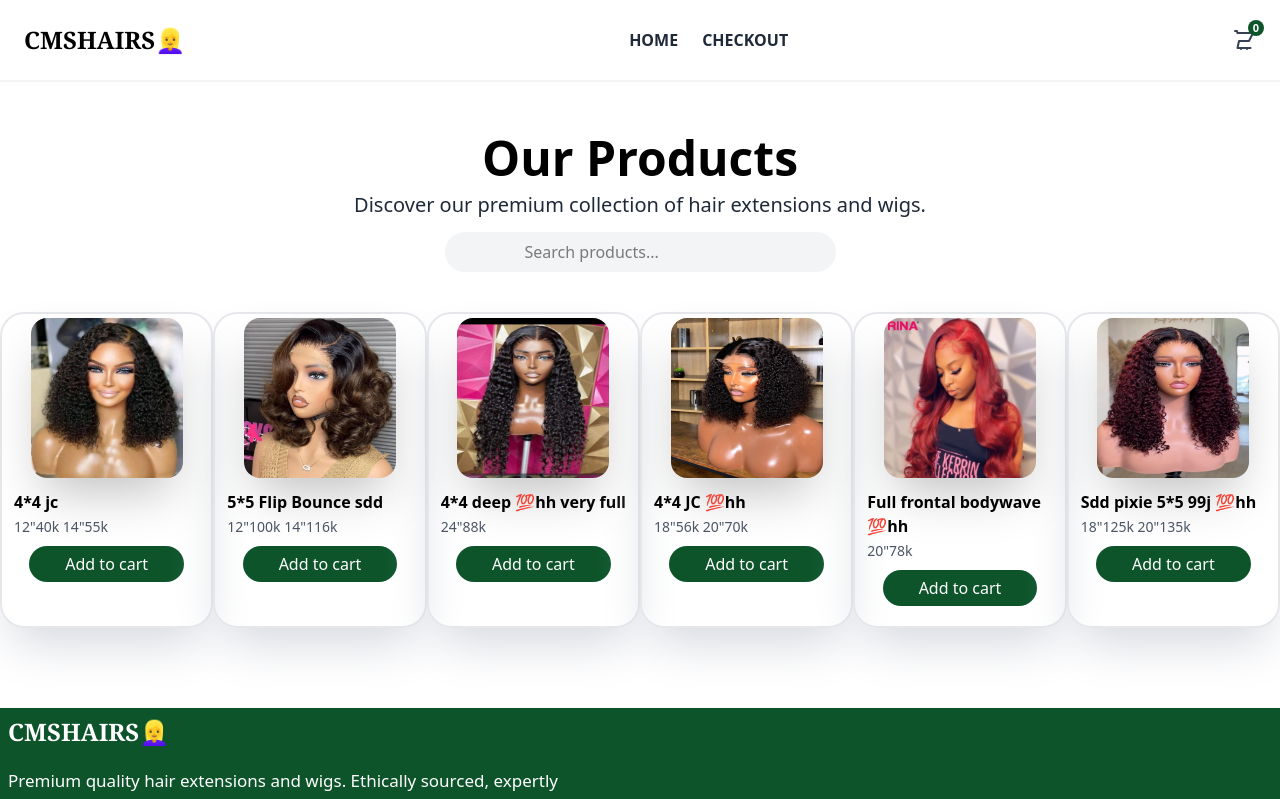
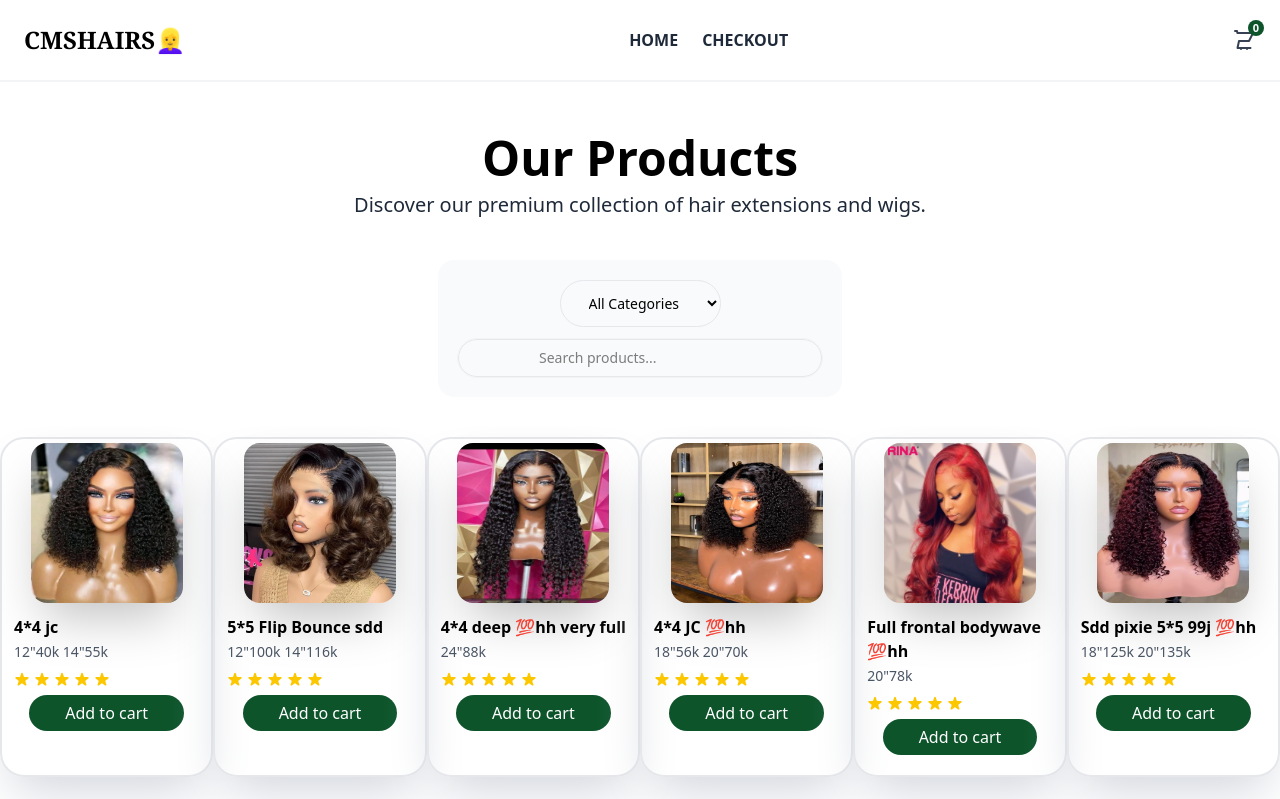
Before and after one commit to Taiwodaniel3116/Cmshairs, a React (Vite) app: page /products in a window 1280 px wide. Shown: the top 799 px of the page. Built offline with nearby package versions, Linux system fonts and the light colour scheme.

Commit message:
Added category filter logic, and star rating

```diff
--- a/src/components/Hero.jsx
+++ b/src/components/Hero.jsx
@@ -2,7 +2,7 @@ import { Link } from "react-router-dom";
 import useScrollFadeIn from "../hooks/useScrollFadeIn";
 
 const Hero = () => {
-    const {ref, isVisible} = useScrollFadeIn();
+  const { ref, isVisible } = useScrollFadeIn();
 
   return (
     <>
@@ -24,8 +24,13 @@ const Hero = () => {
           Transform your look with our luxurious collection of 100% human hair
           wigs and extensions. Ethically sourced, expertly crafted.
         </p>
-        <div className="mt-7 mb-2 w-fit h-max bg-green-900 shadow-2xs shadow-green-200 text-white px-10 py-4 rounded-full  transition duration-300 hover:bg-green-700 active:bg-green-700">
-          <Link to="/products">Shop Now →</Link>
+
+        <div className="flex gap-4">
+          <div className="mt-7 mb-2 w-fit h-max bg-green-900 shadow-2xs shadow-green-200 text-white px-10 py-4 rounded-full  transition duration-300 hover:bg-green-700 active:bg-green-700 cursor-pointer">
+            <Link to="/products">Shop Now →</Link>
+          </div>
+
+          <button className="mt-7 mb-2 w-fit h-max bg-green-900 shadow-2xs shadow-green-200 text-white px-10 py-4 rounded-full  transition duration-300 hover:bg-green-700 active:bg-green-700 cursor-pointer">Send a DM 📞</button>
         </div>
       </div>
     </>
--- /dev/null
+++ b/src/components/Star.jsx
@@ -0,0 +1,34 @@
+const Star = ({ type }) => {
+  if (type === "full") {
+    return (
+      <svg className="w-4 h-4 text-yellow-400 fill-current" viewBox="0 0 20 20">
+        <path d="M9.049 2.927c.3-.921 1.603-.921 1.902 0l1.286 3.97a1 1 0 00.95.69h4.178c.969 0 1.371 1.24.588 1.81l-3.385 2.46a1 1 0 00-.364 1.118l1.287 3.97c.3.921-.755 1.688-1.54 1.118l-3.386-2.46a1 1 0 00-1.176 0l-3.386 2.46c-.784.57-1.838-.197-1.539-1.118l1.286-3.97a1 1 0 00-.363-1.118L2.045 9.397c-.783-.57-.38-1.81.588-1.81h4.178a1 1 0 00.95-.69l1.286-3.97z" />
+      </svg>
+    );
+  }
+
+  if (type === "half") {
+    return (
+      <svg className="w-4 h-4" viewBox="0 0 20 20">
+        <defs>
+          <linearGradient id="half">
+            <stop offset="50%" stopColor="#facc15" />
+            <stop offset="50%" stopColor="#e5e7eb" />
+          </linearGradient>
+        </defs>
+        <path
+          fill="url(#half)"
+          d="M9.049 2.927c.3-.921 1.603-.921 1.902 0l1.286 3.97a1 1 0 00.95.69h4.178c.969 0 1.371 1.24.588 1.81l-3.385 2.46a1 1 0 00-.364 1.118l1.287 3.97c.3.921-.755 1.688-1.54 1.118l-3.386-2.46a1 1 0 00-1.176 0l-3.386 2.46c-.784.57-1.838-.197-1.539-1.118l1.286-3.97a1 1 0 00-.363-1.118L2.045 9.397c-.783-.57-.38-1.81.588-1.81h4.178a1 1 0 00.95-.69l1.286-3.97z"
+        />
+      </svg>
+    );
+  }
+
+  return (
+    <svg className="w-4 h-4 text-gray-300 fill-current" viewBox="0 0 20 20">
+      <path d="M9.049 2.927c.3-.921 1.603-.921 1.902 0l1.286 3.97a1 1 0 00.95.69h4.178c.969 0 1.371 1.24.588 1.81l-3.385 2.46a1 1 0 00-.364 1.118l1.287 3.97c.3.921-.755 1.688-1.54 1.118l-3.386-2.46a1 1 0 00-1.176 0l-3.386 2.46c-.784.57-1.838-.197-1.539-1.118l1.286-3.97a1 1 0 00-.363-1.118L2.045 9.397c-.783-.57-.38-1.81.588-1.81h4.178a1 1 0 00.95-.69l1.286-3.97z" />
+    </svg>
+  );
+};
+
+export default Star;
--- /dev/null
+++ b/src/components/StarRating.jsx
@@ -0,0 +1,23 @@
+import Star from "./Star";
+
+const StarRating = ({ rating }) => {
+  const fullStars = Math.floor(rating);
+  const hasHalfStar = rating % 1 !== 0;
+
+  return (
+    <div className="flex items-center gap-1 pl-3">
+      {[...Array(5)].map((_, index) => {
+        if (index < fullStars) return <Star key={index} type="full" />;
+        if (index === fullStars && hasHalfStar)
+          return <Star key={index} type="half" />;
+        return <Star key={index} type="empty" />;
+      })}
+
+      {/* <span className="ml-1 text-xs text-gray-500">
+        ({rating})
+      </span> */}
+    </div>
+  );
+};
+
+export default StarRating;
--- a/src/data/product.js
+++ b/src/data/product.js
@@ -3,6 +3,8 @@ export const products = [
     id: "1",
     image: "/images/jc-curly.jpg",
     name: "4*4 jc",
+    category: "Curly 4*4",
+    rating: 5,
     inchesPricing: {
       12: 40000,
       14: 55000,
@@ -15,6 +17,8 @@ export const products = [
     id: "2",
     image: "/images/flip-bounce-sdd.jpg",
     name: "5*5 Flip Bounce sdd",
+    category: "Bounce sdd 5*5",
+    rating: 5,
     inchesPricing: {
       12: 100000,
       14: 116000,
@@ -27,6 +31,8 @@ export const products = [
     id: "3",
     image: "/images/deep-hh.jpg",
     name: "4*4 deep 💯hh very full",
+    category: "Deep hh 4*4",
+    rating: 5,
     inchesPricing: {
       24: 88000,
     },
@@ -38,6 +44,8 @@ export const products = [
     id: "4",
     image: "/images/jc-curl.jpg",
     name: "4*4 JC 💯hh",
+    category: "Curly",
+    rating: 5,
     inchesPricing: {
       18: 56000,
       20: 70000,
@@ -50,6 +58,8 @@ export const products = [
     id: "5",
     image: "/images/full-frontal-bodywave.jpg",
     name: "Full frontal bodywave 💯hh",
+    category: "Frontal",
+    rating: 5,
     inchesPricing: {
       20: 78000,
     },
@@ -61,6 +71,8 @@ export const products = [
     id: "6",
     image: "/images/sdd-pixie.jpg",
     name: "Sdd pixie 5*5 99j 💯hh",
+    category: "sdd pixie",
+    rating: 5,
     inchesPricing: {
       18: 125000,
       20: 135000,
--- a/src/index.css
+++ b/src/index.css
@@ -5,6 +5,9 @@
     @apply text-blue-500 text-4xl text-center underline mb-15;
   }
 } */
+ body {
+  scroll-behavior: smooth;
+ }
 
 @keyframes fadeIn {
   from {
--- a/src/pages/Checkout.jsx
+++ b/src/pages/Checkout.jsx
@@ -113,7 +113,7 @@ const Checkout = ({ cartItems, totalQuantity, totalPrice }) => {
               </div>
             </div>
              <div className="bg-green-200 mt-2 w-75 m-auto pl-2 rounded-2xl py-1">
-              <p>Note: Discount and Delivery fee will be discussed on chat 💬 </p>
+              <p>Note: Discount and delivery details will be discussed via chat 💬 ↡</p>
               </div>
 
             {/*  */}
--- a/src/pages/Products.jsx
+++ b/src/pages/Products.jsx
@@ -3,14 +3,36 @@ import { products } from "../data/product";
 import { Link } from "react-router-dom";
 import Footer from "../components/Footer";
 import NavBar from "../components/NavBar";
+import StarRating from "../components/StarRating";
 
 const Products = ({ addToCart, totalQuantity }) => {
   const [searchQuery, setSearchQuery] = useState(""); // stores what the user types.
+  // Category Filter Logic
+  const categories = [
+    "All Categories",
+    "Wigs",
+    "Bundles",
+    "Closures",
+    "sdd pixie",
+    "Curly",
+  ];
+  const [selectedCategory, setSelectedCategory] = useState("All Categories"); //
 
   //Filter products based on search
-  const filteredProducts = products.filter((product) =>
-    product.name.toLowerCase().includes(searchQuery.toLowerCase())
-  );
+  // const filteredProducts = products.filter((product) =>
+  //   product.name.toLowerCase().includes(searchQuery.toLowerCase())
+  // );
+  const filteredProducts = products.filter((product) => {
+    const matchesSearch = product.name
+      .toLowerCase()
+      .includes(searchQuery.toLowerCase());
+
+    const matchesCategory =
+      selectedCategory === "All Categories" ||
+      product.category === selectedCategory;
+
+    return matchesSearch && matchesCategory;
+  });
 
   //Navbar
   const links = [
@@ -33,15 +55,54 @@ const Products = ({ addToCart, totalQuantity }) => {
           Discover our premium collection of hair extensions and wigs.
         </p>
 
-        <div className=" flex justify-center mt-3 relative z-0">
+        {/* Category UI */}
+        <div className="bg-gray-50 w-fit m-auto px-5 py-5 mt-10 rounded-2xl">
+          <div className="flex justify-center">
+            <select
+              value={selectedCategory}
+              onChange={(e) => setSelectedCategory(e.target.value)}
+              className="border border-gray-200 rounded-full px-6 py-3 text-sm focus:outline-none"
+            >
+              {categories.map((category) => (
+                <option key={category} value={category}>
+                  {category}
+                </option>
+              ))}
+            </select>
+          </div>
+
+          <div className=" flex justify-center mt-3 relative w-full z-0">
             {/* <span className="absolute left-70 top-2 z-0">🔍</span> */}
             <input
               type="text"
               placeholder="Search products..."
               value={searchQuery}
               onChange={(e) => setSearchQuery(e.target.value)}
-            className="bg-gray-100 px-10 py-2 rounded-full outline-gray-100 caret-green-400 md:px-20"
+              className=" text-sm px-10 py-2 rounded-full border border-gray-200 outline outline-gray-100  md:px-20"
             />
+            {/* Search Icon */}
+            {/* <button
+            className="absolute right-20 top-1/2 -translate-y-1/2 text-green-700 cursor-pointer"
+            aria-label="Search"
+          >
+            <span>
+              <svg
+                xmlns="http://www.w3.org/2000/svg"
+                fill="none"
+                viewBox="0 0 24 24"
+                strokeWidth={2}
+                stroke="currentColor"
+                className="h-5 w-5"
+              >
+                <path
+                  strokeLinecap="round"
+                  strokeLinejoin="round"
+                  d="M21 21l-4.35-4.35m1.85-5.4a7.25 7.25 0 11-14.5 0 7.25 7.25 0 0114.5 0z"
+                />
+              </svg>
+            </span>
+          </button> */}
+          </div>
         </div>
 
         {/* Products List*/}
@@ -57,8 +118,11 @@ const Products = ({ addToCart, totalQuantity }) => {
                     />
                   </div>
                   <p className="ml-3 pt-3 font-semibold">{product.name}</p>
+                  {/* <p className="text-sm text-gray-500">{product.category}</p> */}
                   <div className="ml-3">
-                    <span className="text-sm text-gray-600">{product.wigDetail}</span>
+                    <span className="text-sm text-gray-600">
+                      {product.wigDetail}
+                    </span>
                   </div>
                   {/* <p className="ml-3 pt-2 text-[17px] font-bold text-green-900">
                     #{product.price}
@@ -73,6 +137,11 @@ const Products = ({ addToCart, totalQuantity }) => {
 
                     <input type="radio" name="" id="" />
                   </div> */}
+
+                  {/* Rating Stars */}
+                  <div className="mt-2">
+                    <StarRating rating={product.rating} />
+                  </div>
 
                   {/* Add to cart button */}
                   <div className="flex justify-center mt-2">
```
Lines whose indentation alone changed are shown as unchanged.
